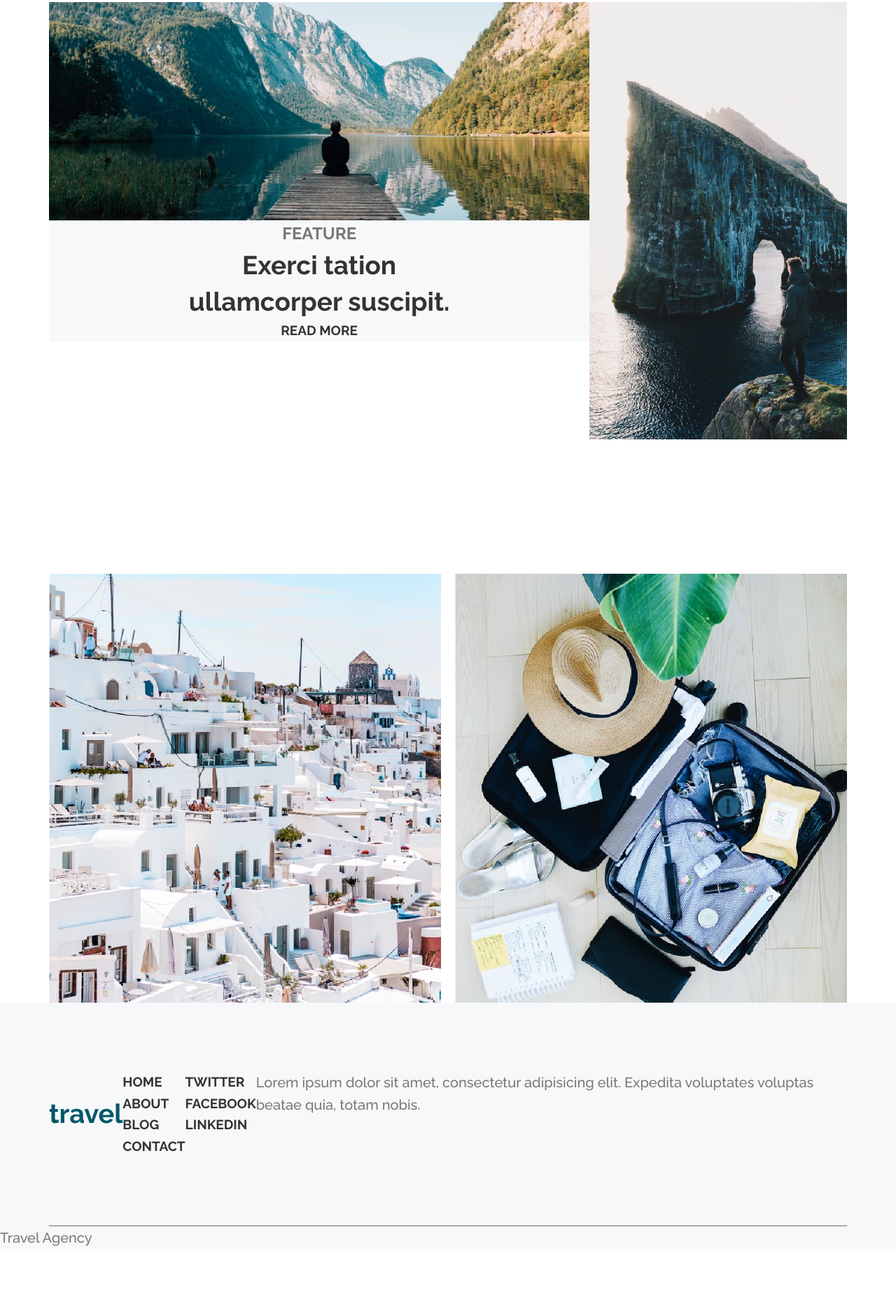
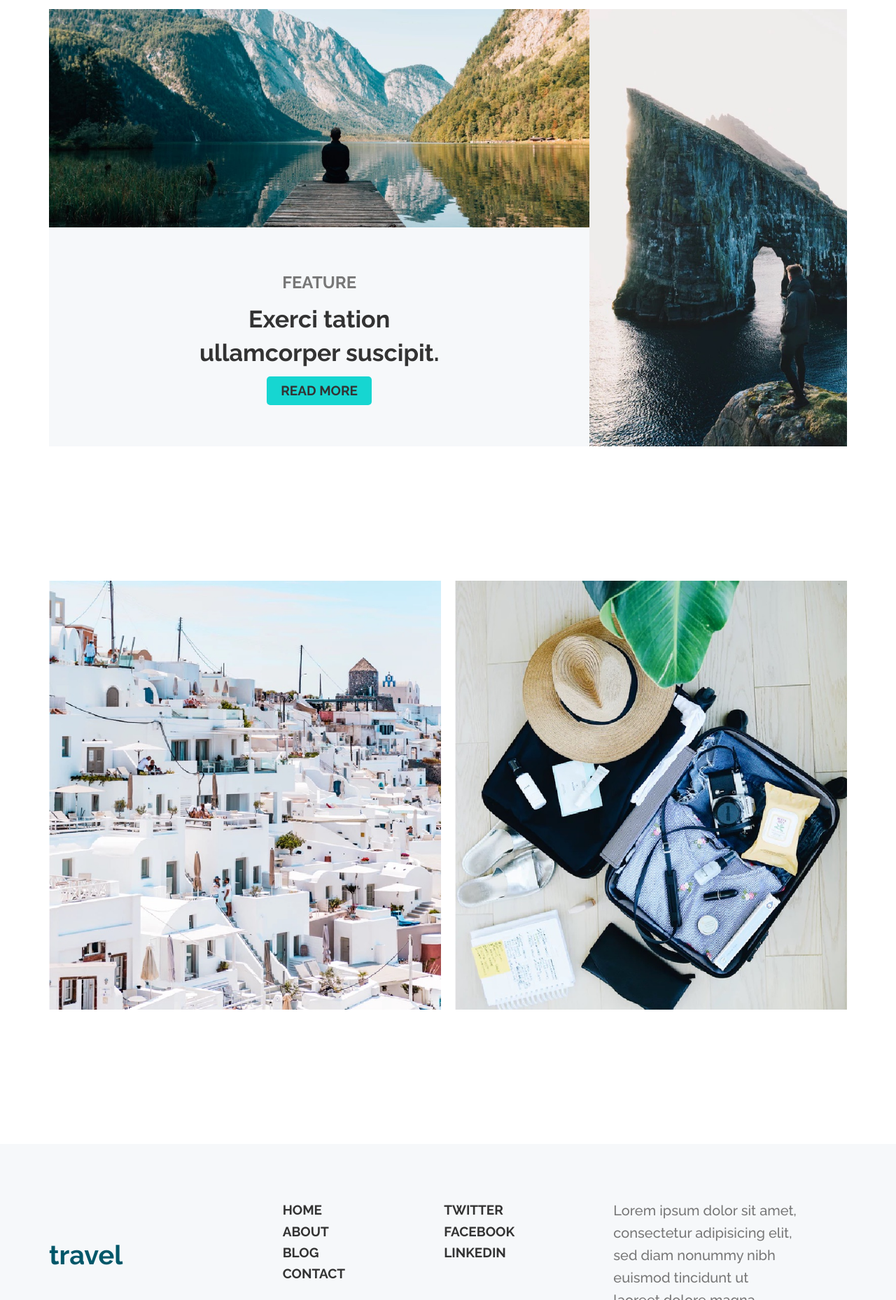
Before and after one commit to afuadeborah/travel-psd, a plain HTML site: page index.html in a window 1280 px wide. Shown: the part 1634-3492 px from the top of the page at 70% size. Before the commit the page ends 3419 px from the top, so only its background shows below. Drawn offline with Linux system fonts and the light colour scheme.

Commit message:
Everything is formatted for large screens

```diff
--- a/index.html
+++ b/index.html
@@ -14,7 +14,7 @@
     <title>Travel</title>
 </head>
 <body>
-
+    <main>
     <header>
         <div class="wrapper">
             <div class="nav-wrap">
@@ -89,7 +89,8 @@
     </section>
 
     <!-- Two Pics -->
-    <section class="gallery wrapper">
+    <section class="gallery">
+        <div class="wrapper">
 
             <div class="two-pic">
                 <img src="./assets/image-5.jpeg" alt="many white houses on a cliffside">
@@ -99,12 +100,13 @@
                 <img src="./assets/image-6.jpeg" alt="open black packed suitcase with hat sitting beside it">
             </div>
 
+        </div>
     </section>
-
+    </main>
     <!-- Footer -->
     <footer>
-
-        <div class="footer-container wrapper">
+        <div class="wrapper">
+        <div class="footer-container">
             <p class="logo">Travel</p>
 
             <div class="links-container">
@@ -122,11 +124,12 @@
                     <li><a href="">LinkedIn</a></li>
                 </ul>
 
-                <p>Lorem ipsum dolor sit amet, consectetur adipisicing elit. Expedita voluptates voluptas beatae quia, totam nobis.</p>
-            </div>
+                <p>Lorem ipsum dolor sit amet, consectetur adipisicing elit, sed diam nonummy nibh euismod tincidunt ut laoreet dolore magna.</p>
             </div>
 
+        </div>
         <p class="copyright">Travel Agency</p>
+        </div>
     </footer>
     <!-- no wrapper -->
     <!-- bottom border -->
--- a/styles/scss/_feature.scss
+++ b/styles/scss/_feature.scss
@@ -1,24 +1,40 @@
-h2 {
-    text-transform: uppercase;
-    color: $text-color;
+.feature-section {
+    margin: 15% auto;
+
+        .left-pic,
+        .right-pic {
+            display: flex;
+        }
+
+        .left-pic {
+            margin-bottom: 30px;
+        }
+
 }
 
-.feature-section {
-    margin: 15% auto;
+.feature-container {
+    display: flex;
+    flex-direction: column;
 }
 
 
 .feature-text {
     background-color: $background-color;
     text-align: center;
+    display: flex;
+    flex-direction: column;
+    justify-content: center;
+    height: 100%;
+
+        a {
+            background-color: $accent-color;
+            align-self: center;
+            padding: 5px 20px;
+            border-radius: 5px;
+        }
+
+        h2 {
+            text-transform: uppercase;
+            color: $text-color;
+        }
 }
-
-
-.left-pic,
-.right-pic {
-    display: flex;
-}
-
-.left-pic {
-    margin-bottom: 20px;
-}
--- a/styles/scss/_footer.scss
+++ b/styles/scss/_footer.scss
@@ -7,6 +7,10 @@ footer {
         border-bottom: 2px solid darkgray;
         justify-content: space-between;
 
+            p {
+                width: 30%;
+            }
+
     }
 }
 
@@ -15,3 +19,12 @@ footer {
 .links-container {
     display: flex;
 }
+
+.links-container {
+    width: 100%;
+    justify-content: space-around;
+}
+
+.copyright {
+    margin: 10px auto;
+}
--- a/styles/scss/_gallery.scss
+++ b/styles/scss/_gallery.scss
@@ -1,4 +1,8 @@
 .gallery {
+    margin-bottom: 15%;
+}
+
+.gallery .wrapper {
     display: flex;
 }
 
--- a/styles/scss/style.scss
+++ b/styles/scss/style.scss
@@ -72,10 +72,11 @@ a {
 }
 
 .large-p {
-    @include font-size(37);
+    @include font-size(34);
     color: $heading-color;
     font-weight: 700;
     line-height: 1.4;
+    margin: 10px auto;
 }
 
 
```
Also changed, not shown: styles/style.css. Lines whose indentation alone changed are shown as unchanged.
